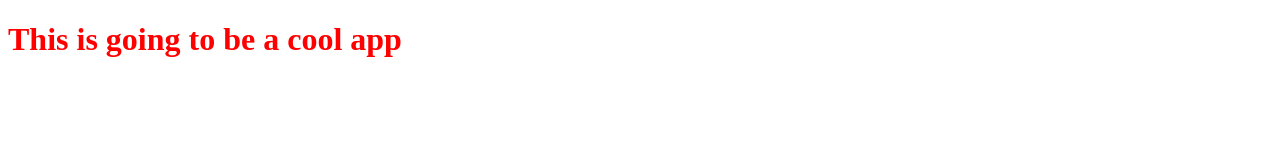
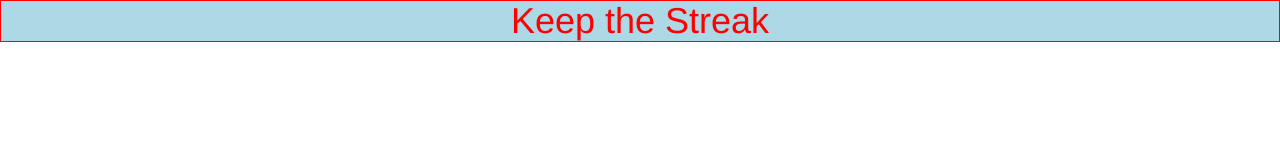
Before and after one commit to ashtine/App-project, a plain HTML site: page index.html in a window 1280 px wide. Drawn offline with nearby package versions, Linux system fonts and the light colour scheme.

Commit message:
adding in header

```diff
--- a/CSS/style.css
+++ b/CSS/style.css
@@ -1,3 +1,9 @@
+.main-container {
+    text-align: center;
+}
 h1 {
+    background-color: lightblue;
+    border: 1px solid;
     color: red;
+    margin-top: 0;
 }
--- a/index.html
+++ b/index.html
@@ -1,10 +1,22 @@
 <!DOCTYPE html>
 <html>
 <head>
+    <!-- Latest compiled and minified CSS -->
+<link rel="stylesheet" href="https://maxcdn.bootstrapcdn.com/bootstrap/3.3.7/css/bootstrap.min.css" integrity="sha384-BVYiiSIFeK1dGmJRAkycuHAHRg32OmUcww7on3RYdg4Va+PmSTsz/K68vbdEjh4u" crossorigin="anonymous">
+
+<!-- Optional theme -->
+<link rel="stylesheet" href="https://maxcdn.bootstrapcdn.com/bootstrap/3.3.7/css/bootstrap-theme.min.css" integrity="sha384-rHyoN1iRsVXV4nD0JutlnGaslCJuC7uwjduW9SVrLvRYooPp2bWYgmgJQIXwl/Sp" crossorigin="anonymous">
+
+<!-- Latest compiled and minified JavaScript -->
+<script src="https://maxcdn.bootstrapcdn.com/bootstrap/3.3.7/js/bootstrap.min.js" integrity="sha384-Tc5IQib027qvyjSMfHjOMaLkfuWVxZxUPnCJA7l2mCWNIpG9mGCD8wGNIcPD7Txa" crossorigin="anonymous"></script>
+
   <link rel="stylesheet" type="text/css" href="css/style.css">
-    <title>Keep the streak</title>
+    <title>Keep the streak X</title>
 </head>
 <body>
-<h1>This is going to be a cool app</h1>
+<div class="main-container">
+    <h1>Keep the Streak</h1>
+</div>
+
 </body>
 </html>
```
